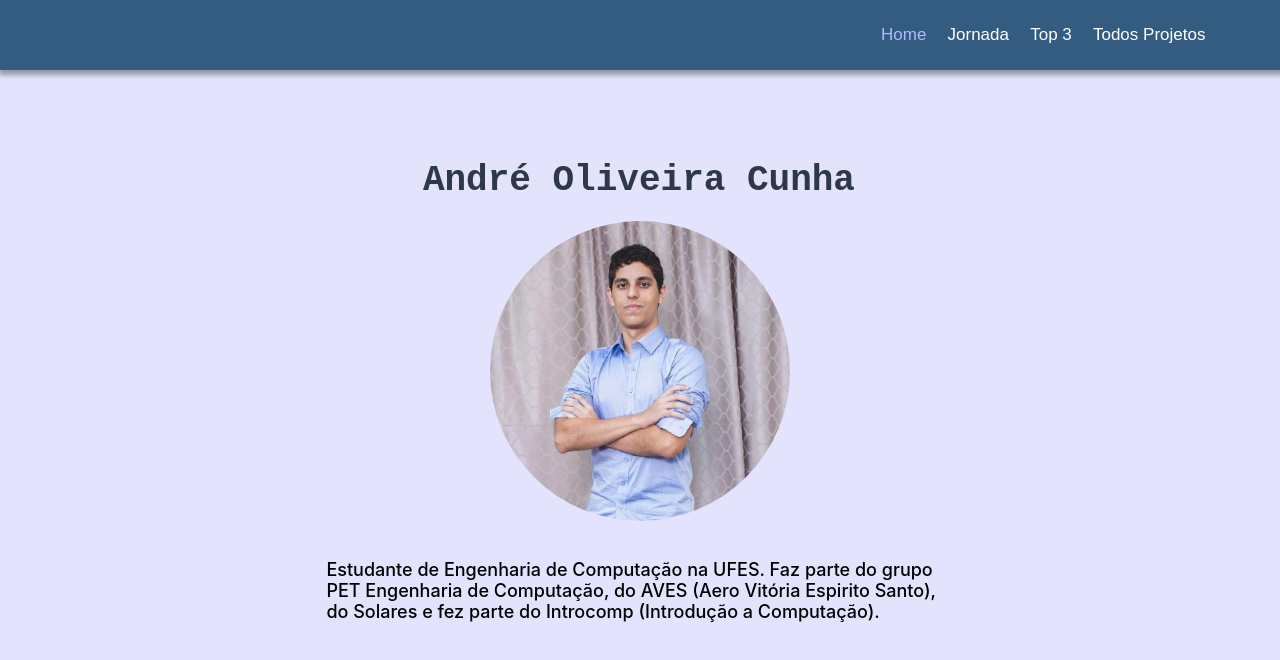
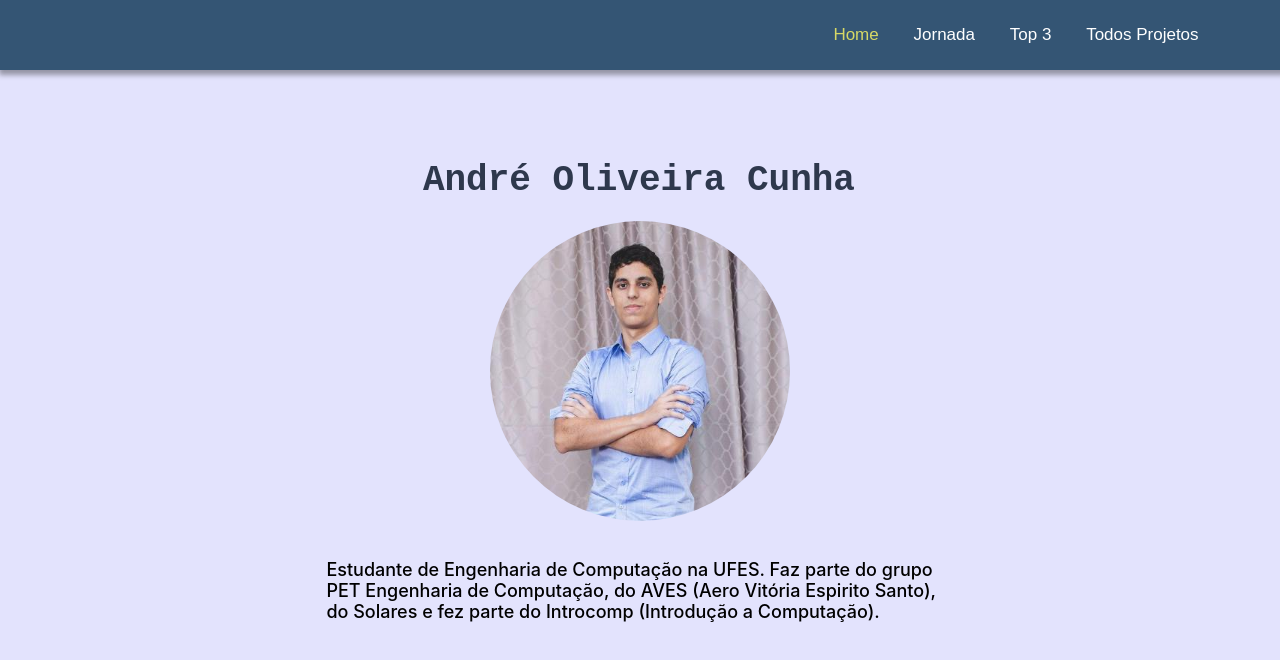
Before and after one commit to andreocunha/portfolio, a Next.js app: page / in a window 1280 px wide. Shown: the top 660 px of the page. Built offline with nearby package versions, Linux system fonts and the light colour scheme.

Commit message:
melhorias no navbar

```diff
--- a/components/Header/index.js
+++ b/components/Header/index.js
@@ -1,6 +1,5 @@
 import styles from '../../styles/components/Header.module.css';
 import { useState } from 'react';
-import Hamburger from 'hamburger-react';
 import Link from 'next/link';
 import { useRouter } from "next/router";
 
--- a/package.json
+++ b/package.json
@@ -10,7 +10,6 @@
   "dependencies": {
     "aos": "^2.3.4",
     "axios": "^0.21.1",
-    "hamburger-react": "^2.4.1",
     "next": "10.2.0",
     "react": "17.0.2",
     "react-dom": "17.0.2",
--- a/pages/Home/index.js
+++ b/pages/Home/index.js
@@ -12,7 +12,7 @@ export default function Home(){
                 <div className={styles.title}>
                     André Oliveira Cunha
                 </div>
-                <img src="/andre_img.jpeg" className={styles.imgPerfil} width="100%" alt="Foto André Oliveira Cunha"/>
+                <img src="/andre_img.jpeg" className={styles.imgPerfil} width="100%" height="auto" alt="Foto André Oliveira Cunha"/>
 
                 <p>
                     Estudante de Engenharia de Computação na UFES. Faz parte do grupo PET Engenharia de Computação, do
--- a/styles/components/Header.module.css
+++ b/styles/components/Header.module.css
@@ -22,12 +22,18 @@
   align-self: flex-end;
   padding: 0;
   margin: 0;
-  width: 30%;
+  width: 40%;
+  max-width: 400px;
   height: 100%;
   display: flex;
   justify-content: space-around;
   align-items: center;
 }
+
+.links {
+  color: var(--white);
+}
+
 .links li {
   list-style: none;
   display: flex;
@@ -84,10 +90,10 @@
     right: 0;
     top: 70px;
     bottom: 100%;
+    max-width: 100%;
     width: auto;
     height: auto;
     flex-direction: column;
-    /* justify-content: space-evenly; */
     background-color: rgb(51, 91, 128, 0.95);
     overflow: hidden;
     box-sizing: border-box;
--- a/styles/globals.css
+++ b/styles/globals.css
@@ -17,13 +17,13 @@ a {
 }
 
 :root {
-  --white: #fff;
+  --white: #ffffff;
   --background: #dbdbfdc7;
   --background-components: #ebeff2;
   --gray: #545454;
   --gray-line: #cddde0;
   --text: #666666;
-  --text-highlight: #b3b9ff;
+  --text-highlight: #d6d866;
   --title: #2e384d;
   --red: #d9042b;
   --red-dark: #a70523;
@@ -34,5 +34,5 @@ a {
   --orange-light: #ff6600;
   --blue: #1f4373;
   --blue-dark: #152c4b;
-  --blue-gray: #345C81;
+  --blue-gray: #345574;
 }
```
Also changed, not shown: 1 other file (tests, documents, lock files or other folders).
